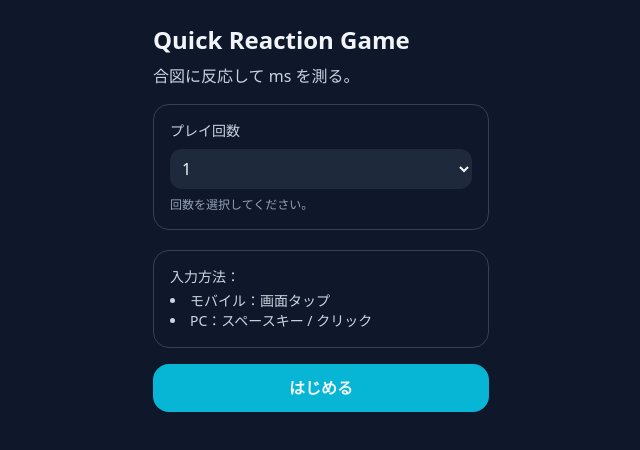
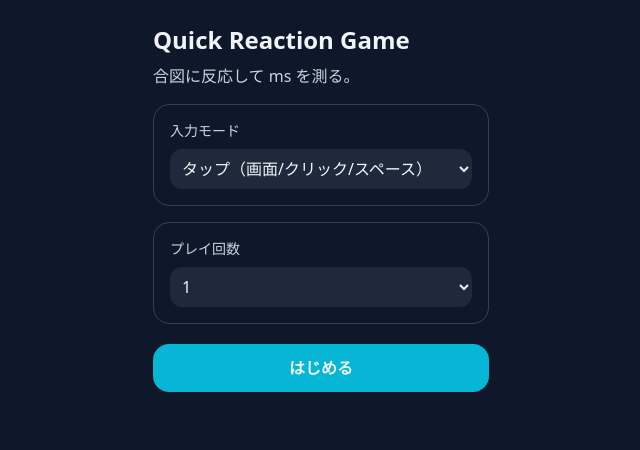
Before and after one commit to seiya-matsuoka/quick-reaction-game, a React (Vite) app: page / in a window 1280 px wide. Shown: the top 450 px of the page, without its empty margins (319-959 px from the left). Built offline with nearby package versions, Linux system fonts and the light colour scheme.

Commit message:
feat: 入力モード（タップ/カメラ）を追加
- カメラモードでプレビューを表示

```diff
--- a/src/App.tsx
+++ b/src/App.tsx
@@ -1,13 +1,16 @@
 import { useEffect, useMemo, useState } from 'react';
 import { useReactionTap } from '@/hooks/useReactionTap';
 import type { SessionSummary } from '@/types/reaction';
+import CameraPreview from '@/components/CameraPreview';
 
 type Page = 'home' | 'measure' | 'result';
+type InputMode = 'tap' | 'camera';
 
 export default function App() {
   const [page, setPage] = useState<Page>('home');
   const [lastSummary, setLastSummary] = useState<SessionSummary | null>(null);
   const [totalTrials, setTotalTrials] = useState<number>(1);
+  const [inputMode, setInputMode] = useState<InputMode>('tap');
 
   return (
     <div className="min-h-dvh bg-slate-900 text-slate-100">
@@ -15,6 +18,8 @@ export default function App() {
         <Home
           totalTrials={totalTrials}
           onChangeTrials={setTotalTrials}
+          inputMode={inputMode}
+          onChangeInputMode={setInputMode}
           onStart={() => {
             setLastSummary(null);
             setPage('measure');
@@ -25,6 +30,7 @@ export default function App() {
       {page === 'measure' && (
         <MeasureTap
           totalTrials={totalTrials}
+          inputMode={inputMode}
           onAbort={() => setPage('home')}
           onFinish={(sum) => {
             setLastSummary(sum);
@@ -48,10 +54,14 @@ export default function App() {
 function Home({
   totalTrials,
   onChangeTrials,
+  inputMode,
+  onChangeInputMode,
   onStart,
 }: {
   totalTrials: number;
   onChangeTrials: (n: number) => void;
+  inputMode: 'tap' | 'camera';
+  onChangeInputMode: (m: 'tap' | 'camera') => void;
   onStart: () => void;
 }) {
   return (
@@ -59,6 +69,20 @@ function Home({
       <h1 className="mb-2 text-2xl font-bold">Quick Reaction Game</h1>
       <p className="mb-4 text-slate-300">合図に反応して ms を測る。</p>
 
+      {/* 入力モード */}
+      <div className="mb-4 rounded-2xl border border-slate-700 p-4">
+        <label className="mb-2 block text-sm text-slate-300">入力モード</label>
+        <select
+          className="w-full rounded-xl bg-slate-800 p-2"
+          value={inputMode}
+          onChange={(e) => onChangeInputMode(e.target.value as 'tap' | 'camera')}
+        >
+          <option value="tap">タップ（画面/クリック/スペース）</option>
+          <option value="camera">カメラ（プレビューのみ）</option>
+        </select>
+      </div>
+
+      {/* プレイ回数 */}
       <div className="mb-5 rounded-2xl border border-slate-700 p-4">
         <label className="mb-2 block text-sm text-slate-300">プレイ回数</label>
         <select
@@ -71,15 +95,6 @@ function Home({
           <option value={5}>5</option>
           <option value={10}>10</option>
         </select>
-        <p className="mt-2 text-xs text-slate-400">回数を選択してください。</p>
-      </div>
-
-      <div className="mb-4 rounded-2xl border border-slate-700 p-4 text-sm text-slate-300">
-        入力方法：
-        <ul className="mt-1 list-inside list-disc">
-          <li>モバイル：画面タップ</li>
-          <li>PC：スペースキー / クリック</li>
-        </ul>
       </div>
 
       <button
@@ -95,10 +110,12 @@ function Home({
 /* ---------- MeasureTap ---------- */
 function MeasureTap({
   totalTrials,
+  inputMode,
   onAbort,
   onFinish,
 }: {
   totalTrials: number;
+  inputMode: 'tap' | 'camera';
   onAbort: () => void;
   onFinish: (summary: SessionSummary) => void;
 }) {
@@ -160,6 +177,13 @@ function MeasureTap({
           中断
         </button>
       </header>
+
+      {/* カメラモードならプレビュー表示 */}
+      {inputMode === 'camera' && (
+        <div className="mb-4">
+          <CameraPreview />
+        </div>
+      )}
 
       <div className="mb-3 text-sm text-slate-300">
         {single ? (
```
